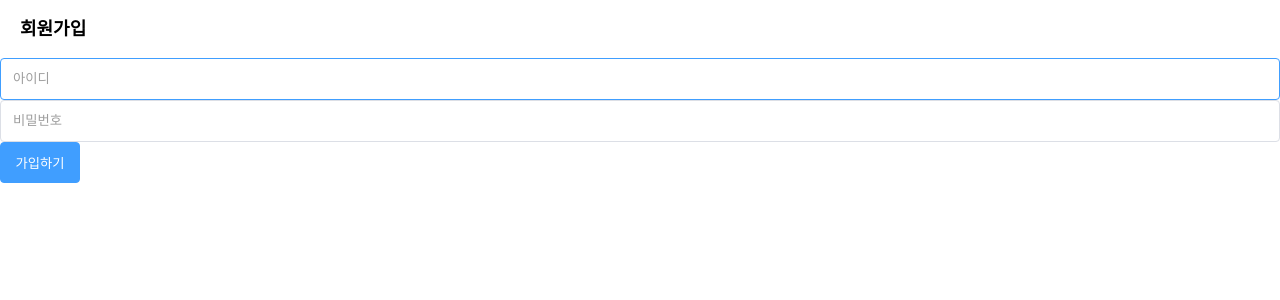
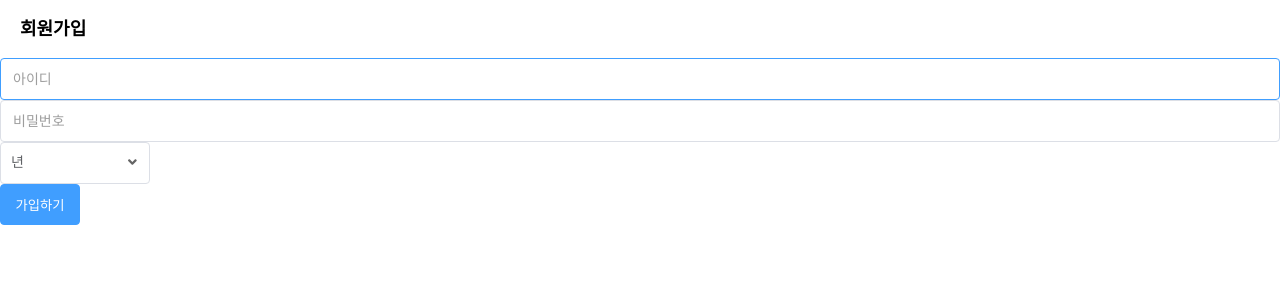
Before and after one commit to kimsyy/vue-component-example, a Vue app: page / in a window 1280 px wide. Shown: the top 300 px of the page. Built offline with nearby package versions, Linux system fonts and the light colour scheme.

Commit message:
common select component 생성 및 추가

```diff
--- a/src/App.vue
+++ b/src/App.vue
@@ -5,5 +5,4 @@
 </template>
 
 <style lang="scss" scoped>
-
 </style>
--- a/src/components/common/CommonButton.vue
+++ /dev/null
@@ -1,65 +0,0 @@
-<template>
-  <div :class="[`${type}`, 'wrap-btn']">
-      <button class="btn">
-          <slot></slot>
-      </button>
-  </div>
-</template>
-
-<script>
-export default {
-  props: {
-    type: {
-      type: String,
-      default: 'basic', // 'basic' || 'primary'
-    }
-  },
-}
-</script>
-
-<style scoped lang="scss">
-    .wrap-btn {
-        .btn {
-            cursor: pointer;
-            min-width: 80px;
-            padding: 10px;
-            border: 1px solid $basic-color;
-            border-radius: 4px;
-            outline: none;
-            transition: all .1s linear;
-            opacity: 1;
-
-            &:hover {
-                opacity: .7;
-            }
-        }
-
-        &.basic {
-            .btn {
-                color: #666;
-                border-color: $basic-color;
-                background-color: #fff;
-
-                &:hover {
-                    color: #fff;
-                    border-color: $primary-color;
-                    background-color: $primary-color;
-                }
-            }
-        }
-
-        &.primary {
-            .btn {
-                color: #fff;
-                border-color: $primary-color;
-                background-color: $primary-color;
-
-                &:hover {
-                    color: #666;
-                    border-color: $basic-color;
-                    background-color: #fff;
-                }
-            }
-        }
-    }
-</style>
--- /dev/null
+++ b/src/components/common/button/CommonButton.vue
@@ -0,0 +1,67 @@
+<template>
+  <div :class="[`${type}`, 'wrap-btn']">
+		<button class="btn">
+			<slot></slot>
+		</button>
+  </div>
+</template>
+
+<script>
+export default {
+  props: {
+    type: {
+      type: String,
+      default: 'basic', // 'basic' || 'primary'
+    }
+  },
+}
+</script>
+
+<style scoped lang="scss">
+	.wrap-btn {
+		display: inline-block;
+
+		.btn {
+			cursor: pointer;
+			min-width: 80px;
+			padding: 10px;
+			border: 1px solid $basic-color;
+			border-radius: 4px;
+			outline: none;
+			transition: all .1s linear;
+			opacity: 1;
+
+			&:hover {
+				opacity: .7;
+			}
+		}
+
+		&.basic {
+			.btn {
+				color: #666;
+				border-color: $basic-color;
+				background-color: #fff;
+
+				&:hover {
+					color: #fff;
+					border-color: $primary-color;
+					background-color: $primary-color;
+				}
+			}
+		}
+
+		&.primary {
+			.btn {
+				color: #fff;
+				border-color: $primary-color;
+				background-color: $primary-color;
+
+				&:hover {
+					color: #666;
+					border-color: $basic-color;
+					background-color: #fff;
+				}
+			}
+		}
+	}
+</style>
--- a/src/components/common/CommonInput.vue
+++ b/src/components/common/input/CommonInput.vue
@@ -114,6 +114,7 @@ export default {
     height: 20px;
     line-height: 20px;
     color:#606266;
+    font-size: 14px;
     outline: none;
     border: none;
 
--- /dev/null
+++ b/src/components/common/select/CommonSelect.vue
@@ -0,0 +1,129 @@
+<template>
+  <div
+		:style="{ minWidth: wrapWidth + 'px' }"
+		class="wrap-select"
+		:class="{ onFocus: isFocus }"
+		@click="handleClickSelect"
+	>
+		<div class="select-input">
+			<div class="txt">{{this.selectVal === '' ? this.placeholder : this.selectVal}}</div>
+			<span class="icon-arrow">
+				<font-awesome-icon icon="angle-down" />
+			</span>
+		</div>
+
+		<div class="layer" :style="{ minWidth: wrapWidth + 'px' }" v-show="isFocus">
+			<ul>
+				<slot></slot>
+			</ul>
+		</div>
+  </div>
+</template>
+
+<script>
+export default {
+  props: {
+    placeholder: {
+      type: String,
+      default: '',
+		},
+
+		value: {
+      type: String,
+      default: '',
+    },
+	},
+
+	computed: {
+    selectVal: {
+      get() {
+        return this.value;
+      },
+
+      set(val) {
+        this.$emit('input', val);
+      }
+		},
+  },
+
+  data() {
+    return {
+			isFocus: false,
+			wrapWidth: 150,
+    }
+	},
+
+	methods: {
+		handleClickSelect() {
+			this.isFocus = !this.isFocus;
+		},
+
+		updateValue(value) {
+			this.selectVal = value;
+		}
+	},
+}
+</script>
+
+<style scoped lang="scss">
+.wrap-select {
+	position: relative;
+	display: inline-block;
+
+	&.onFocus {
+		.select-input {
+			border-color: $primary-color;
+
+			.icon-arrow {
+				transform: rotate(180deg);
+			}
+		}
+	}
+
+	.select-input {
+		box-sizing: border-box;
+		cursor: pointer;
+		position: relative;
+		padding: 10px 30px 10px 10px;
+		border: 1px solid $basic-color;
+		border-radius: 4px;
+		transition: border-color .2s linear;
+
+		&.onFocus {
+			border-color: $primary-color;
+		}
+
+		.txt {
+			box-sizing: border-box;
+			display: inline-block;
+			width: 100%;
+			height: 20px;
+			line-height: 20px;
+			color:#606266;
+			font-size: 14px;
+			border: none;
+		}
+
+		.icon-arrow {
+			position: absolute;
+			top: 12px;
+			right: 12px;
+			opacity: .6;
+			transform: rotate(0deg);
+			transition: transform .2s linear;
+		}
+	}
+
+	.layer {
+		box-sizing: border-box;
+		position: absolute;
+		top: calc(100% + 5px);
+		left: 0;
+		padding: 5px 0;
+		border: 1px solid $basic-color;
+		border-radius: 4px;
+		background-color: #fff;
+		box-shadow: 0 2px 12px 0 rgba(0,0,0,.1);
+	}
+}
+</style>
--- /dev/null
+++ b/src/components/common/select/CommonSelectOption.vue
@@ -0,0 +1,50 @@
+<template>
+  <li
+    class="item"
+    @click="handleClickItem"
+    :class="{ selectItem: this.$parent.selectVal === this.value }"
+  >
+    {{label}}
+  </li>
+</template>
+
+<script>
+export default {
+  props: {
+    label: {
+      type: String,
+      default: '',
+    },
+
+    value: {
+      type: String,
+      default: '',
+    },
+
+  },
+
+  methods: {
+    handleClickItem() {
+      this.$parent.updateValue(this.value);
+    }
+  },
+}
+</script>
+
+<style scoped lang="scss">
+  .item {
+    cursor: pointer;
+    min-width: 100px;
+    padding: 10px;
+
+    &:hover {
+      color: #fff;
+      background-color: $basic-color;
+    }
+
+    &.selectItem {
+      color: $primary-color;
+      background-color: $basic-color;
+    }
+  }
+</style>
--- a/src/main.js
+++ b/src/main.js
@@ -2,6 +2,7 @@ import Vue from 'vue'
 import App from './App.vue'
 import router from './router'
 import './styles/reset.scss';
+import './styles/base.scss';
 import './fontAwesomeIcon';
 
 Vue.config.productionTip = false;
--- /dev/null
+++ b/src/styles/base.scss
@@ -0,0 +1,5 @@
+html, body {
+	width: 100%;
+	height: 100%;
+	font-size: 14px;
+}
--- a/src/views/Register.vue
+++ b/src/views/Register.vue
@@ -9,13 +9,25 @@
         :autoFocus="true"
       ></common-input>
 
-
       <common-input
         v-model="form.password"
         :type="'password'"
         :placeholder="'비밀번호'"
       ></common-input>
+    </div>
 
+    <div>
+      <common-select
+        v-model="form.year"
+        :placeholder="'년'"
+      >
+        <common-select-option
+          v-for="(option, index) in optionsYear"
+          :key="`${option.value}-${index}`"
+          :label="option.label"
+          :value="option.value">
+        ></common-select-option>
+      </common-select>
     </div>
 
     <div>
@@ -25,13 +37,29 @@
 </template>
 
 <script>
-import CommonInput from '@/components/common/CommonInput.vue';
-import CommonButton from '@/components/common/CommonButton.vue';
+import CommonInput from '@/components/common/input/CommonInput.vue';
+import CommonButton from '@/components/common/button/CommonButton.vue';
+import CommonSelect from '@/components/common/select/CommonSelect.vue';
+import CommonSelectOption from '@/components/common/select/CommonSelectOption.vue';
+
+const OPTIONS_YEAR = [{
+  value: '',
+  label: '기본값'
+},
+  {
+  value: '2000',
+  label: '2000'
+}, {
+  value: '2001',
+  label: '2001'
+}];
 
 export default {
   components: {
     CommonInput,
     CommonButton,
+    CommonSelect,
+    CommonSelectOption,
   },
 
   data() {
@@ -39,7 +67,10 @@ export default {
       form: {
         id: '',
         password: '',
-      }
+        year: '',
+      },
+
+      optionsYear: OPTIONS_YEAR,
     }
   },
 
```
